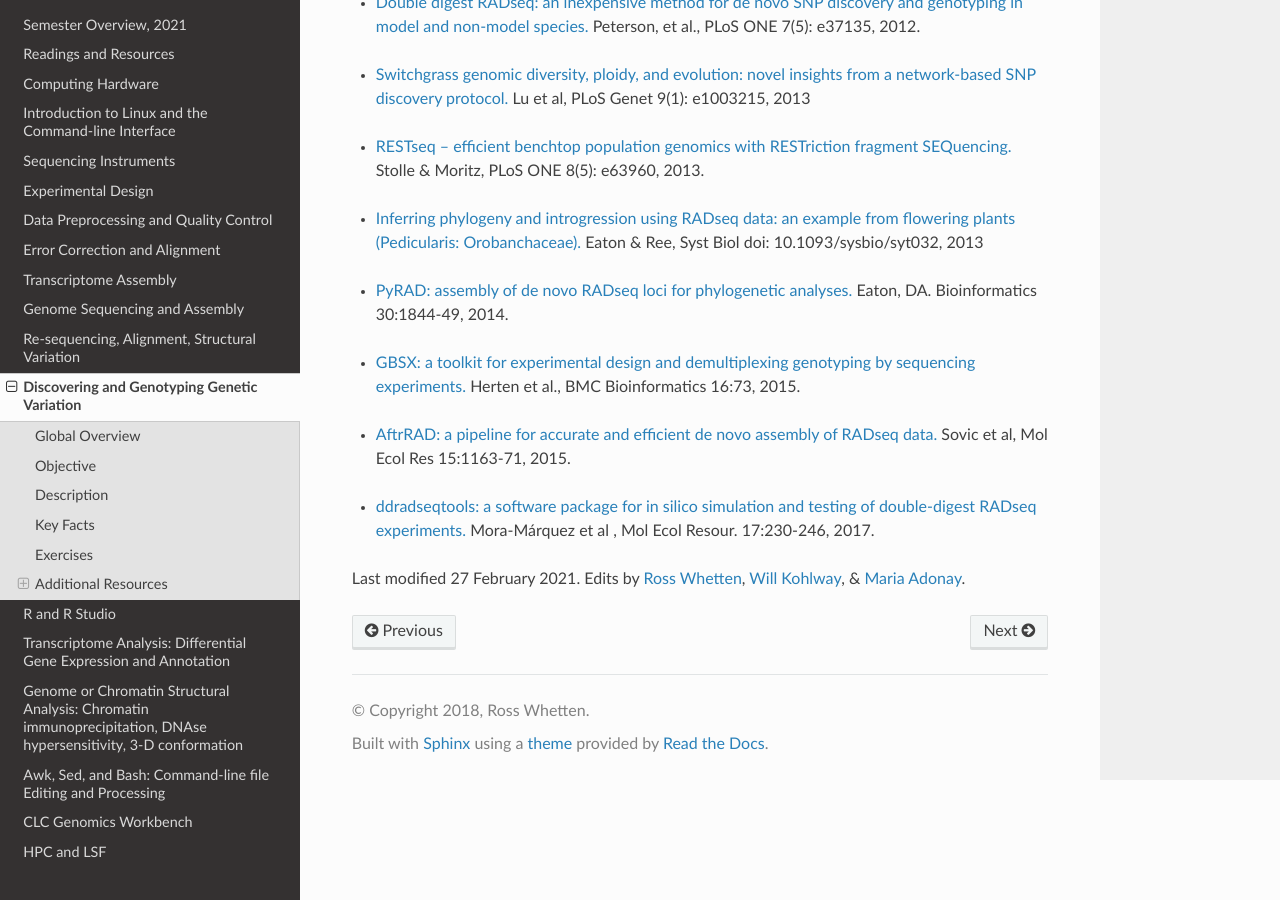
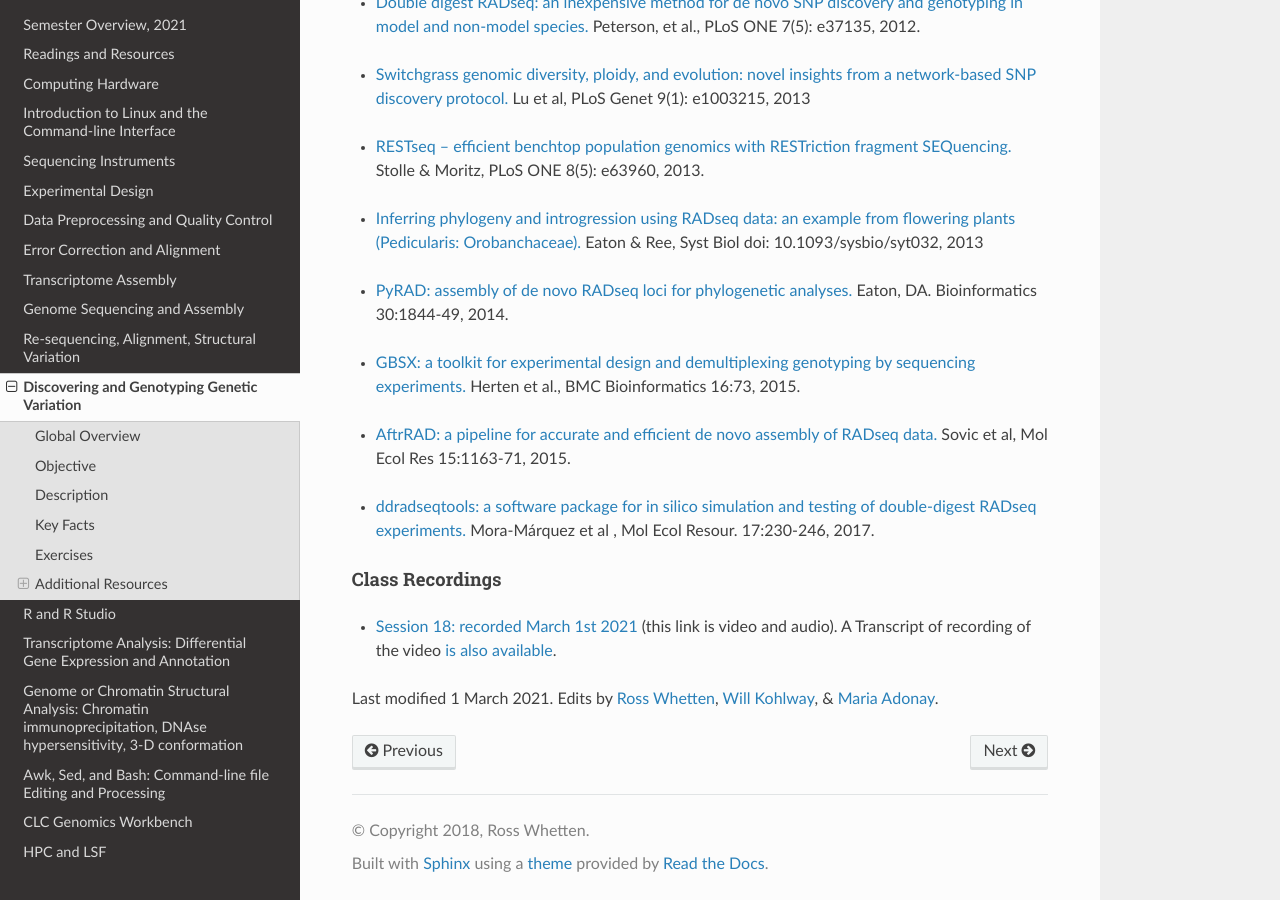
Before and after one commit to rwhetten/DeepSeqAnalysis, a Sphinx documentation site: the page built from docs/source/genotyping.rst, in a window 1280 px wide and 900 px high, scrolled down 5044 px. Built offline with Sphinx 7.4.7 and the Read the Docs theme 2.0.0, drawn with Linux system fonts in a browser that asks for light colours.

Commit message:
Update genotyping.rst

```diff
--- a/docs/source/genotyping.rst
+++ b/docs/source/genotyping.rst
@@ -175,6 +175,10 @@ _______
 +	`ddradseqtools: a software package for in silico simulation and testing of double-digest RADseq experiments. <https://www.ncbi.nlm.nih.gov/pubmed/27288885>`_ Mora-Márquez et al ,  Mol Ecol Resour. 17:230-246, 2017.
 
 
+Class Recordings
+----------------
 
-Last modified 27 February 2021.
++   `Session 18: recorded March 1st 2021 <https://drive.google.com/file/d/1QD0-ZjatRVW0s_BXAIrrNh_6lFMU3Gad/view?usp=sharing>`_ (this link is video and audio). A Transcript of recording of the video `is also available <https://drive.google.com/file/d/1iEblqJSyrJlDqUTxTvP9r2qeOYJhk2Of/view?usp=sharing>`_.
+
+Last modified 1 March 2021.
 Edits by `Ross Whetten <https://github.com/rwhetten>`_, `Will Kohlway <https://github.com/wkohlway>`_, & `Maria Adonay <https://github.com/amalgamaria>`_.
```
